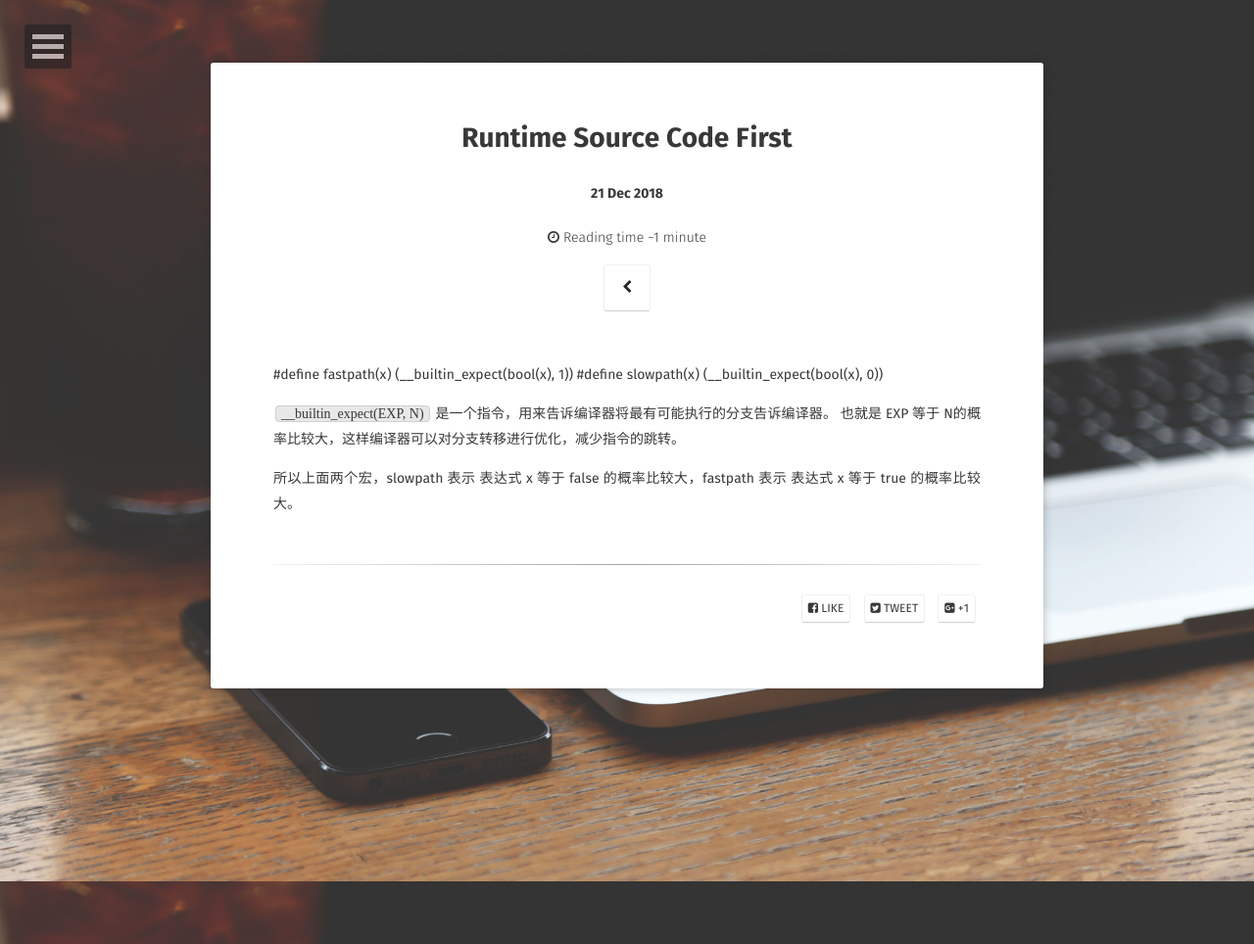
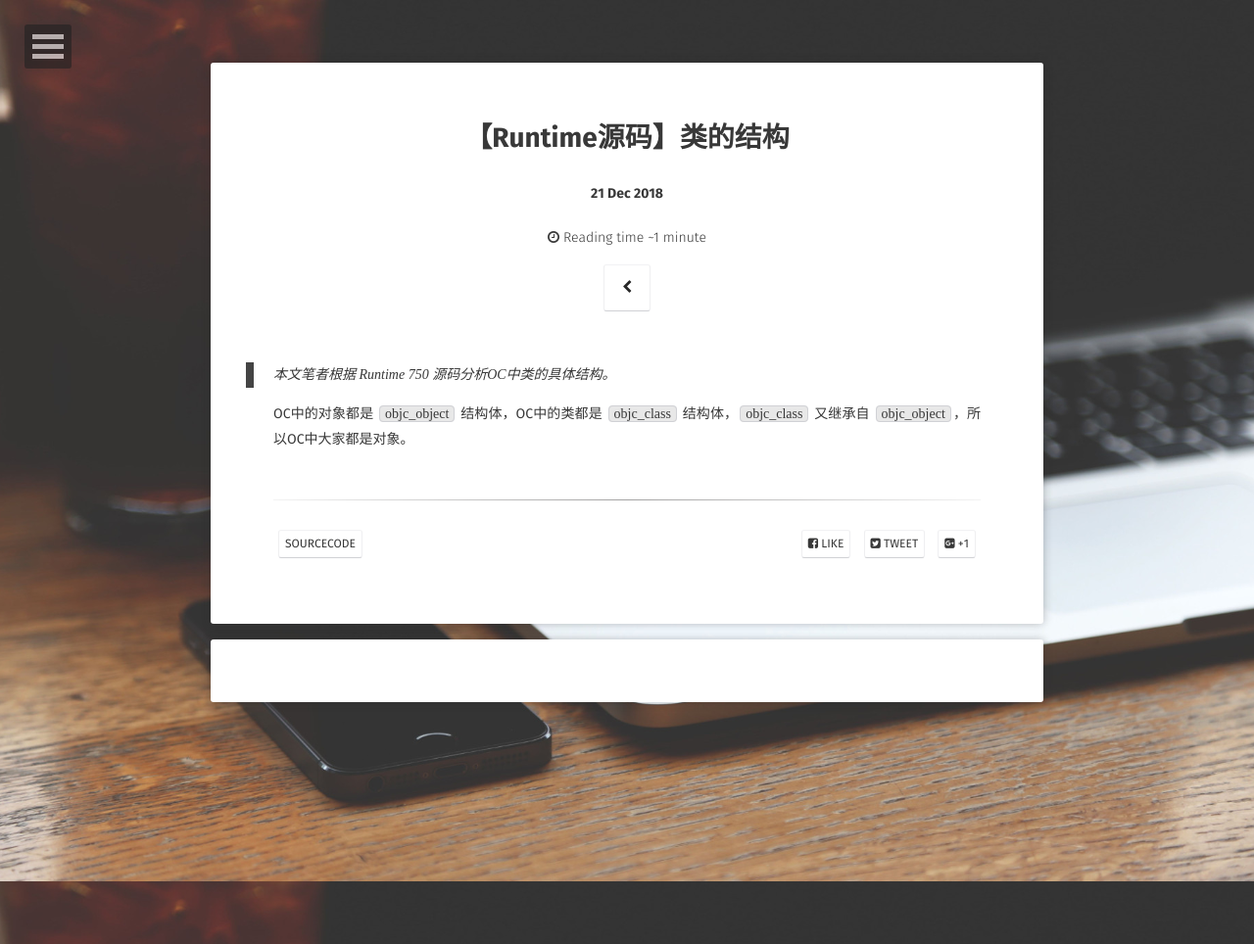
Before and after one commit to longjianjiang/longjianjiang.github.io, a Jekyll site: the page built from _posts/2018-12-21-runtime-source-code-first.md, in a window 1280 px wide. Shown: the whole page at 98% size. Built offline with Jekyll 4.4.1, drawn with Linux system fonts in a browser that asks for light colours; some web fonts are replaced; our own code applies the rules of GitHub Pages for plain Markdown files; comment, search, counter and statistics services are not loaded.

Commit message:
Update(auto commit)

```diff
--- a/_posts/2018-12-21-runtime-source-code-first.md
+++ b/_posts/2018-12-21-runtime-source-code-first.md
@@ -1,16 +1,13 @@
-<!-- ---
+---
 layout: post
-title:  "【Runtime源码】对象的创建"
+title:  "【Runtime源码】类的结构"
 date:   2018-12-21
-excerpt:  "本文是笔者阅读Runtime源码关于对象创建的笔记"
+excerpt:  "本文是笔者阅读Runtime源码关于类的结构的笔记"
 tag:
-- Architecture
+- SourceCode
 comments: true
---- -->
+---
 
-#define fastpath(x) (__builtin_expect(bool(x), 1))
-#define slowpath(x) (__builtin_expect(bool(x), 0))
+> 本文笔者根据 Runtime 750 源码分析OC中类的具体结构。
 
-`__builtin_expect(EXP, N)` 是一个指令，用来告诉编译器将最有可能执行的分支告诉编译器。 也就是 EXP 等于 N的概率比较大，这样编译器可以对分支转移进行优化，减少指令的跳转。
-
-所以上面两个宏，slowpath 表示 表达式 x 等于 false 的概率比较大，fastpath 表示 表达式 x 等于 true 的概率比较大。
+OC中的对象都是 `objc_object` 结构体，OC中的类都是 `objc_class` 结构体，`objc_class` 又继承自 `objc_object`，所以OC中大家都是对象。
```
Also changed, not shown: _posts/2018-11-02-mmkv.md (+1 -1 lines), _posts/2018-12-21-runtime-source-code-second.md (added, +17 -0 lines).
